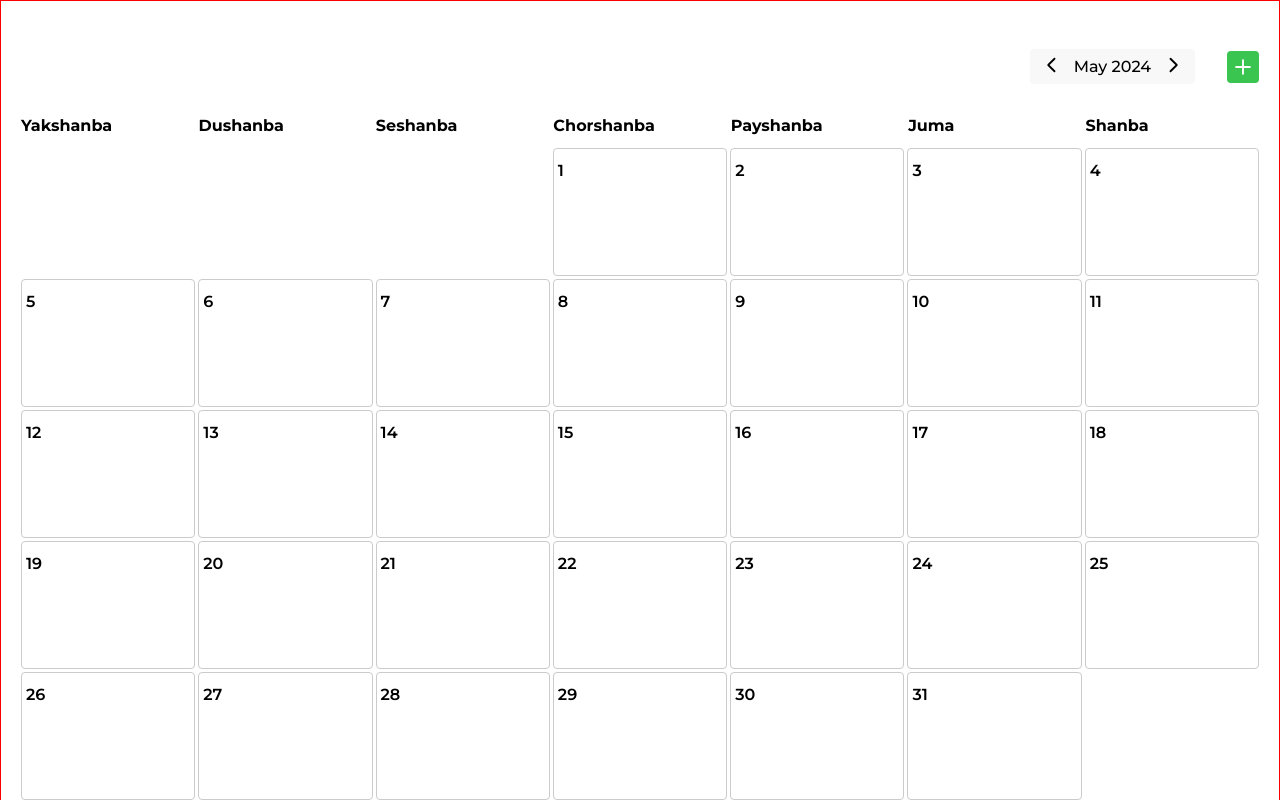
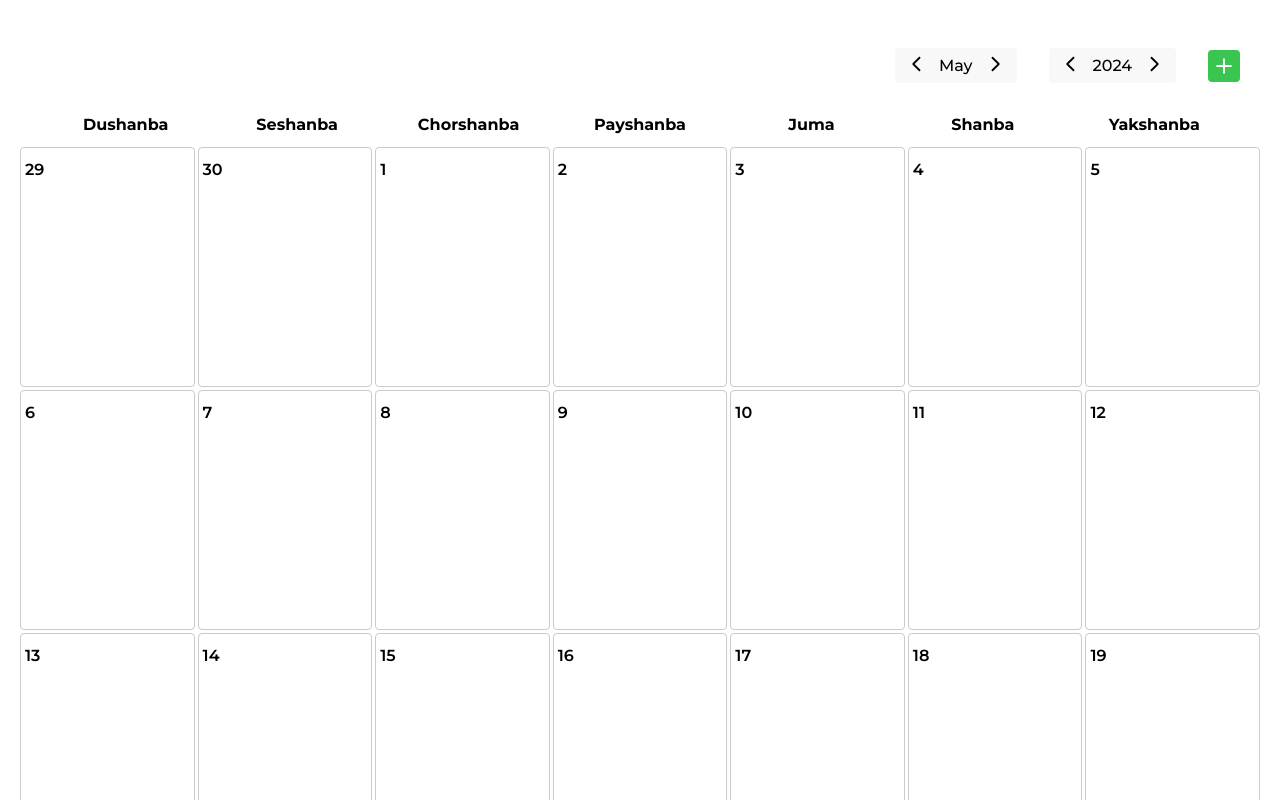
Before and after one commit to akramjonnuriddinov/osg-task, a Vue app: page / in a window 1280 px wide. Shown: the top 800 px of the page. Built offline with nearby package versions, Linux system fonts and the light colour scheme.

Commit message:
Fix TaskComponent

```diff
--- a/src/App.vue
+++ b/src/App.vue
@@ -1,9 +1,7 @@
 <script setup lang="ts">
 import { ref } from 'vue'
-// import TaskHeader from '@/components/TaskHeader.vue'
-// import TaskComponent from '@/components/TaskComponent.vue'
+import TaskComponent from '@/components/TaskComponent.vue'
 import TaskModal from '@/components/TaskModal.vue'
-import Calendar from '@/components/Calendar.vue'
 
 const isShow = ref(false)
 const closeModal = () => {
@@ -15,14 +13,8 @@ const openModal = () => {
 </script>
 
 <template>
-  <div>
-    <!-- <task-header @open-modal="openModal" /> -->
-    <div>
-      <!-- <task-component @open-modal="openModal" /> -->
-      <Calendar @open-modal="openModal" />
-    </div>
-    <transition>
-      <task-modal v-if="isShow" @close-modal="closeModal" />
-    </transition>
-  </div>
+  <task-component @open-modal="openModal" />
+  <transition>
+    <task-modal v-if="isShow" @close-modal="closeModal" />
+  </transition>
 </template>
--- a/src/components/Calendar.vue
+++ b/src/components/Calendar.vue
@@ -74,15 +74,15 @@ const shiftMonth = function (amount: number) {
       <div class="all-tasks">
         <div v-for="p in daystoPrepend" :key="p"></div>
         <div class="task-wrapper" v-for="d in units">
-          <div :class="[d.isToday() ? 'bg-red-100' : '']" class="task-wrapper__day">
+          <div :class="[d.isToday() ? 'bg-red' : '']" class="task-wrapper__day">
             {{ d.format('D') }}
-            <ul calss="tasks">
-              <li v-for="task in store.tasks" :key="task.date" @click="emits('open-modal')" class="tasks__item">
-                <span>{{ task.title }}</span>
-                <span class="circle" :style="{ backgroundColor: task.status }"></span>
-              </li>
-            </ul>
           </div>
+          <ul calss="tasks">
+            <li v-for="task in store.tasks" :key="task.date" @dblclick="emits('open-modal')" class="tasks__item">
+              <span>{{ task.title }}</span>
+              <span class="circle" :style="{ backgroundColor: task.status }"></span>
+            </li>
+          </ul>
         </div>
       </div>
     </div>
@@ -90,10 +90,13 @@ const shiftMonth = function (amount: number) {
 </template>
 
 <style scoped>
+.bg-red {
+  background-color: rgb(243, 213, 213);
+  border-radius: 4px;
+}
 .calendar {
   padding-top: 48px;
   padding-bottom: 48px;
-  border: 1px solid red;
 }
 
 .month {
@@ -181,7 +184,7 @@ const shiftMonth = function (amount: number) {
   width: 100%;
   display: flex;
   flex-direction: column;
-  height: 8rem;
+  height: 240px;
 }
 
 .task-wrapper__day {
@@ -198,6 +201,7 @@ const shiftMonth = function (amount: number) {
 }
 
 .tasks__item {
+  cursor: pointer;
   display: flex;
   align-items: center;
   justify-content: space-between;
--- a/src/components/TaskComponent.vue
+++ b/src/components/TaskComponent.vue
@@ -1,18 +1,104 @@
 <script setup lang="ts">
+import { ref } from 'vue'
 import { useTaskStore } from '@/store'
+import { month } from '@/constants'
+import { useImage } from '@/composables/useImage'
+import { weeks } from '@/constants'
 
 const store = useTaskStore()
-
 const emit = defineEmits<{
   (event: 'open-modal'): void
 }>()
+const currentMonth = ref<number>(new Date().getMonth())
+const currentYear = ref<number>(new Date().getFullYear())
+const currentDate = ref<Date>(new Date(currentYear.value, currentMonth.value))
+
+const allDays = (date: Date): number[] => {
+  const firstDay = new Date(date.getFullYear(), date.getMonth(), 1)
+  const dayOfWeek = firstDay.getDay()
+  const startOfWeekOffset = (dayOfWeek === 0 ? -6 : 1) - dayOfWeek
+  const startOfWeek = new Date(firstDay)
+  startOfWeek.setDate(firstDay.getDate() + startOfWeekOffset)
+
+  return Array.from({ length: 35 }, (_, i) => {
+    const currentDate = new Date(startOfWeek)
+    currentDate.setDate(startOfWeek.getDate() + i)
+    return currentDate.getDate()
+  })
+}
+
+const changeDate = () => {
+  currentDate.value = new Date(currentYear.value, currentMonth.value)
+}
+
+const goToPreviousMonth = () => {
+  if (currentMonth.value > 0) {
+    currentMonth.value -= 1
+    changeDate()
+    return
+  }
+  currentMonth.value = 11
+  changeDate()
+}
+
+const goToNextMonth = () => {
+  if (currentMonth.value < 11) {
+    currentMonth.value += 1
+    changeDate()
+    return
+  }
+  currentMonth.value = 0
+  changeDate()
+}
+
+const goToPreviousYear = () => {
+  currentYear.value -= 1
+  changeDate()
+}
+const goToNextYear = () => {
+  currentYear.value += 1
+  changeDate()
+}
 </script>
 
 <template>
   <div class="container">
+    <header class="header">
+      <div class="container header__container">
+        <div class="month">
+          <div class="month__btn-wrapper">
+            <button @click="goToPreviousMonth" class="month__btn">
+              <img class="month__btn-img" :src="useImage('left-btn.svg')" alt="Month change left" />
+            </button>
+            <span class="month__btn-text">{{ month[currentMonth] }}</span>
+            <button @click="goToNextMonth" class="month__btn">
+              <img class="month__btn-img" :src="useImage('right-btn.svg')" alt="Month change right" />
+            </button>
+          </div>
+
+          <div class="month__btn-wrapper">
+            <button @click="goToPreviousYear" class="month__btn">
+              <img class="month__btn-img" :src="useImage('left-btn.svg')" alt="Year change left" />
+            </button>
+            <span class="month__btn-text">{{ currentYear }}</span>
+            <button @click="goToNextYear" class="month__btn">
+              <img class="month__btn-img" :src="useImage('right-btn.svg')" alt="Year change right" />
+            </button>
+          </div>
+
+          <button @click="emit('open-modal')" class="plus-btn">
+            <img :src="useImage('plus-btn.svg')" alt="Add task" />
+          </button>
+        </div>
+        <ul class="weeks">
+          <li v-for="week in weeks" :key="week" class="weeks__item">{{ week }}</li>
+        </ul>
+      </div>
+    </header>
+
     <div class="all-tasks">
-      <div class="task-wrapper">
-        <span class="task-wrapper__day">1</span>
+      <div v-for="i in allDays(currentDate)" class="task-wrapper">
+        <span class="task-wrapper__day">{{ i }}</span>
         <ul calss="tasks">
           <li v-for="task in store.tasks" :key="task.date" @click="emit('open-modal')" class="tasks__item">
             <span>{{ task.title }}</span>
@@ -25,11 +111,80 @@ const emit = defineEmits<{
 </template>
 
 <style scoped>
-.all-tasks {
+/* HEADER */
+.header {
+  padding-top: 48px;
+  padding-bottom: 12px;
+}
+
+.month {
+  display: flex;
+  align-items: center;
+  justify-content: end;
+  margin-bottom: 32px;
+}
+
+.month__btn-wrapper {
+  display: flex;
+  align-items: center;
+  background-color: #f8f8f8;
+  margin-right: 32px;
+  padding: 6px 12px;
+  border-radius: 4px;
+  font-weight: 500;
+  font-size: 16px;
+  line-height: 19.5px;
+}
+
+.month__btn {
+  background-color: transparent;
+  border: none;
+  cursor: pointer;
+  transition: opacity 0.4 ease;
+}
+.month__btn:hover {
+  opacity: 0.8;
+}
+
+.month__btn-text {
+  margin-left: 12px;
+  margin-right: 12px;
+}
+
+.plus-btn {
+  display: flex;
+  align-items: center;
+  justify-content: center;
+  background-color: #39c54f;
+  border: none;
+  padding: 6px;
+  border-radius: 4px;
+  cursor: pointer;
+  transition: opacity 0.4 ease;
+}
+.plus-btn:hover {
+  opacity: 0.8;
+}
+
+.weeks {
   display: flex;
   align-items: center;
   justify-content: space-between;
-  flex-wrap: wrap;
+  font-weight: 700;
+  font-size: 16px;
+  line-height: 19.5px;
+}
+
+.weeks__item {
+  text-align: center;
+  max-width: 240px;
+  width: 100%;
+}
+/* /HEADER */
+
+.all-tasks {
+  display: grid;
+  grid-template-columns: repeat(7, 1fr);
   gap: 3px;
 }
 
@@ -37,7 +192,9 @@ const emit = defineEmits<{
   border: 1px solid #cbcbcb;
   border-radius: 4px;
   padding: 12px 4px;
-  width: 240px;
+  max-width: 240px;
+  width: 100%;
+  height: 240px;
 }
 
 .task-wrapper__day {
--- /dev/null
+++ b/src/constants.ts
@@ -0,0 +1,19 @@
+export const month = [
+  'Yanvar',
+  'Fevral',
+  'Mart',
+  'Aprel',
+  'May',
+  'Iyun',
+  'Iyul',
+  'Avgust',
+  'Sentabr',
+  'Oktabr',
+  'Noyabr',
+  'Dekabr',
+]
+
+export const weeks = [
+  'Dushanba', 'Seshanba', 'Chorshanba', 'Payshanba', 'Juma', 'Shanba', 'Yakshanba',
+
+]
```
Also changed, not shown: src/components/TaskHeader.vue (+4 -38 lines).
